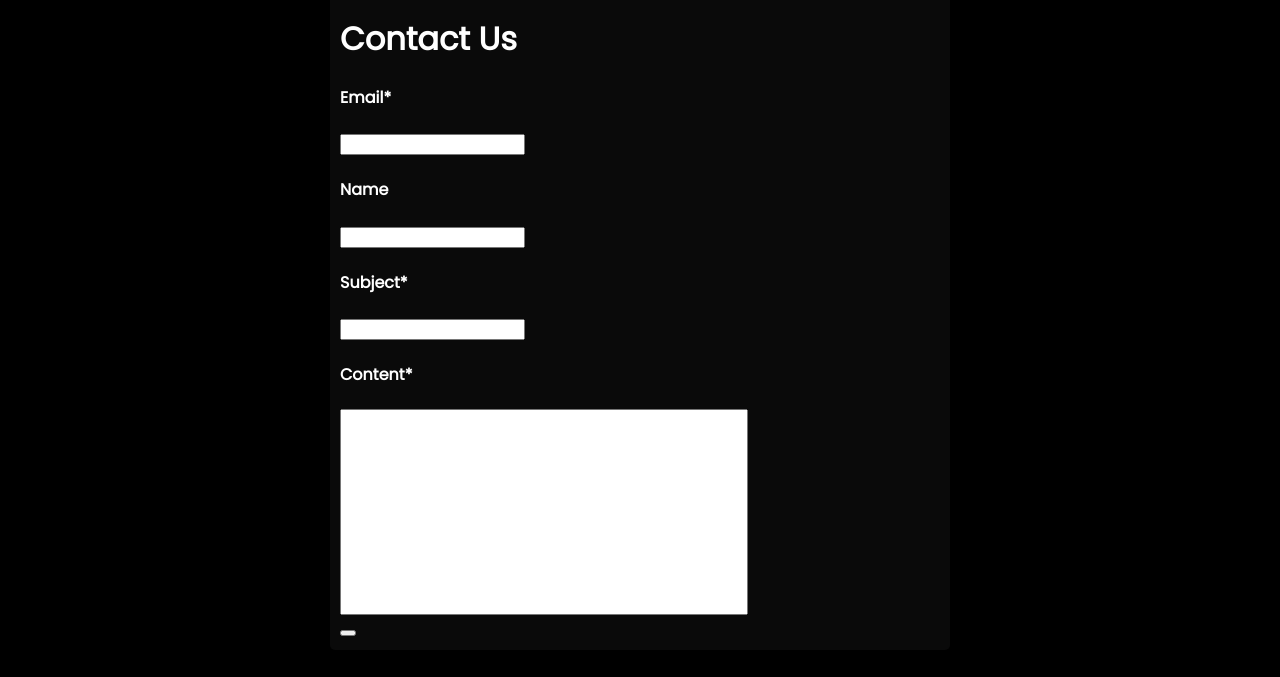
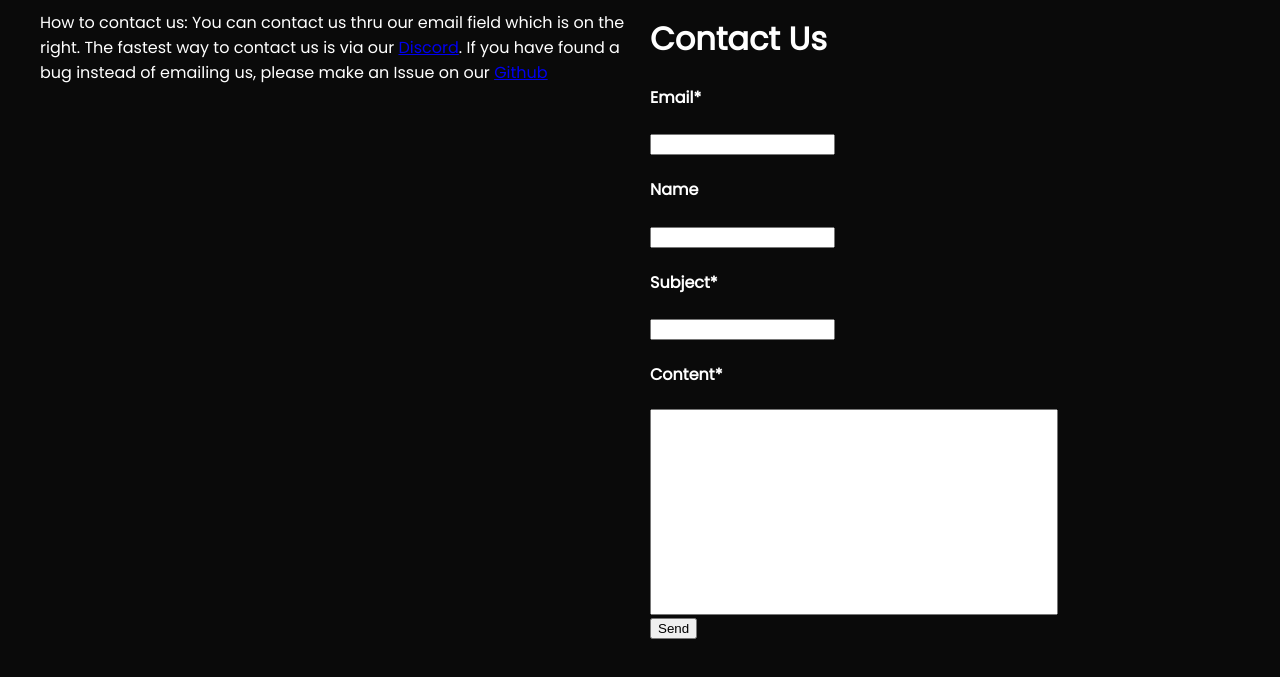
Before and after one commit to stratosphere-ve/stratosphere-ve.github.io, a website built with Vite: page src/contact/index.html in a window 1280 px wide. Shown: the part 63-740 px from the top of the page. Built offline with nearby package versions, Linux system fonts and the light colour scheme.

Commit message:
Updated almost everything

```diff
--- a/package.json
+++ b/package.json
@@ -6,9 +6,12 @@
   "scripts": {
     "dev": "vite",
     "build": "tsc && vite build",
-    "preview": "vite preview"
+    "preview": "vite preview",
+    "predeploy": "npm run build",
+    "deploy": "gh-pages -d dist"
   },
   "devDependencies": {
+    "gh-pages": "^6.3.0",
     "typescript": "~5.9.3",
     "vite": "^7.2.4"
   }
--- a/src/contact/index.html
+++ b/src/contact/index.html
@@ -8,9 +8,11 @@
    <link rel="icon" type="image/x-icon" href="/logo.png">
    <link rel="script" href="./script.ts">
    <style>
+    @import url('https://fonts.googleapis.com/css2?family=Nunito+Sans:ital,opsz,wght@0,6..12,200..1000;1,6..12,200..1000&display=swap');
       @import url('https://fonts.googleapis.com/css2?family=Poppins&display=swap');
    </style>
 </head>
+
 <body>
 
    <!------- Navigation Bar ------->
@@ -19,26 +21,47 @@
       <a href="/about.html">About</a>
       <a href="#download">Download (Not Active)</a>
       <a href="#contact">Contact</a>
-         <a href="https://github.com/stratosphere-ve"><img src="/public/logo.png" alt="Stratosphere Logo" height="40" ></a>
+      <a href="https://github.com/stratosphere-ve">
+         <img src="/public/logo.png" alt="Stratosphere Logo" height="40">
+      </a>
    </div>
    <!------- End Navigation Bar ------->
 
    <!------- Main Content ------->
-      <div class="contactform">
+ <div class="main">
+      <div class="howtocontact">
+         <p>
+            How to contact us: You can contact us thru our email field which is on the right.
+            The fastest way to contact us is via our
+            <a href="https://discord.gg/g7KRqNErGK">Discord</a>.
+            If you have found a bug instead of emailing us, please make an Issue on our
+            <a href="https://github.com/stratosphere-ve">Github</a>
+         </p>
+         <div class="contactform"></div>
+      </div>
+
+ <div>
    <h1>Contact Us</h1>
    <form action="mailto:stratosphere.ve@gmail.com" method="post" enctype="text/plain">
       <h4>Email*</h4>
       <input type="email" name="email" required>
+
       <h4>Name</h4>
       <input type="name" name="name">
+
       <h4>Subject*</h4>
       <input type="text" name="subject" required>
+
       <h4>Content*</h4>
       <input type="text" name="content" required style="height:200px; width:400px;">
+
       <br>
-          <button type="submit" value="send">
+      <button type="submit" value="send">Send</button>
    </form>
+   </div>
+    </div>
+
    <!------ End Main Content ------->
-      </div>
+
 </body>
 </html>
--- a/src/contact/style.css
+++ b/src/contact/style.css
@@ -6,7 +6,7 @@ html,body{
 }
 body{
     margin:0;
-    background-color:#000;
+    background-color:#0a0a0a;
     color:#fff;
     font-family:Poppins,sans-serif
 }
@@ -25,7 +25,7 @@ body{
 }
 .topnav a:hover{
     background-color:#fff;
-    color:#000
+    color:#0a0a0a
 }
 .poppins-regular{
     font-family:Poppins,sans-serif;
@@ -36,14 +36,34 @@ body{
     float:center;
     text-align:center
 }
-.contactform{
-    max-width:600px;
+.main{
+    max-width:1200px;
     margin:auto;
     padding:10px;
-    background-color:#0A0A0A;
+    background-color:#0a0a0ad7;
     border-radius:5px;
-    float: center;
+    display:grid;
+    grid-template-rows: repeat(3, auto);
+    grid-template-columns: repeat(2, 1fr);
+    gap:20px;
+
+
+    --sm-grid-row: 2 / span 1; --lg-grid-row: 1/4; --sm-grid-column: 1 / span 1; --lg-grid-column: 2 / span 1; --sm-cell-rows: 1; --lg-cell-rows: 3; --sm-cell-columns: 1;
 }
+.info{
+    float:left;
+    width:45%;
+    margin-right:5%;
+     font-family: "Nunito Sans", sans-serif;
+}
+.howtocontact{
+    margin-bottom:20px;
+}
+.contactform{
+    float:right;
+    width:45%;
+}
+
 .button{
     background-color:#5b21b6;
     color:#fff;
--- a/src/index/style.css
+++ b/src/index/style.css
@@ -7,7 +7,7 @@ html,body{
 }
 body{
     margin:0;
-    background-color:#000;
+    background-color:#0a0a0a;
     color:#fff;
     font-family:Poppins,sans-serif
 }
@@ -26,7 +26,7 @@ body{
 }
 .topnav a:hover{
     background-color:#fff;
-    color:#000
+    color:#0a0a0a
 }
 .poppins-regular{
     font-family:Poppins,sans-serif;
```
Also changed, not shown: dist/about/index.html (added), dist/about/script.js (added), dist/assets/contact-D75iuNs-.css (added), dist/assets/main-D4Nq5M9R.css (added), dist/contact/index.html (added), dist/contact/script.js (added), dist/index/index.html (added), dist/index/script.js (added), 1 other file. Lines whose indentation alone changed are shown as unchanged.
